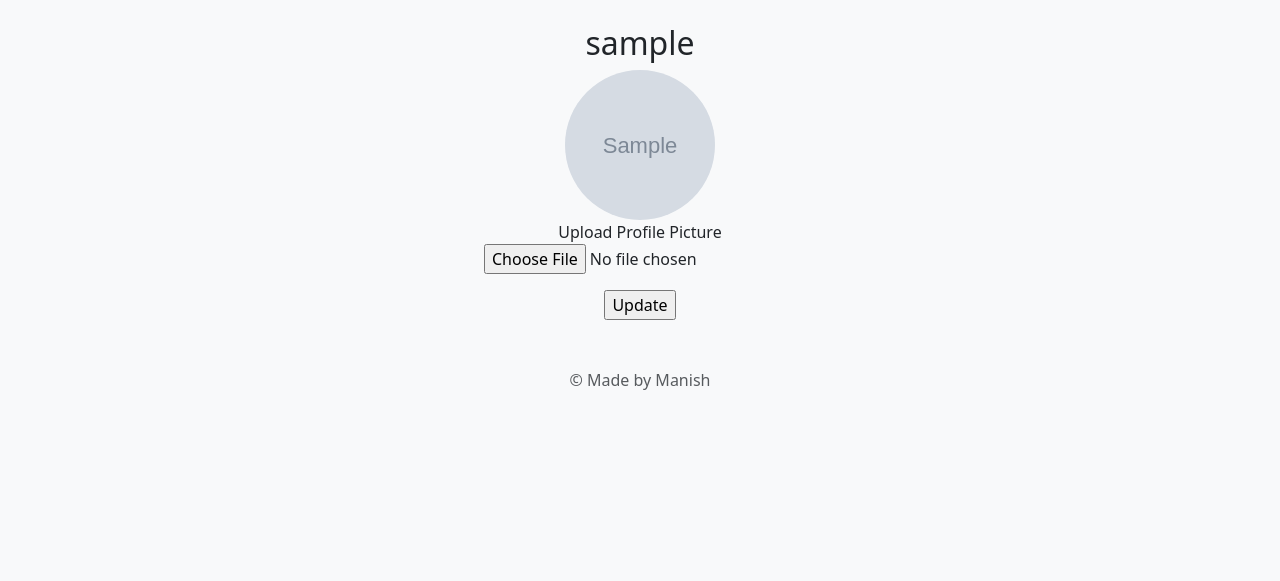
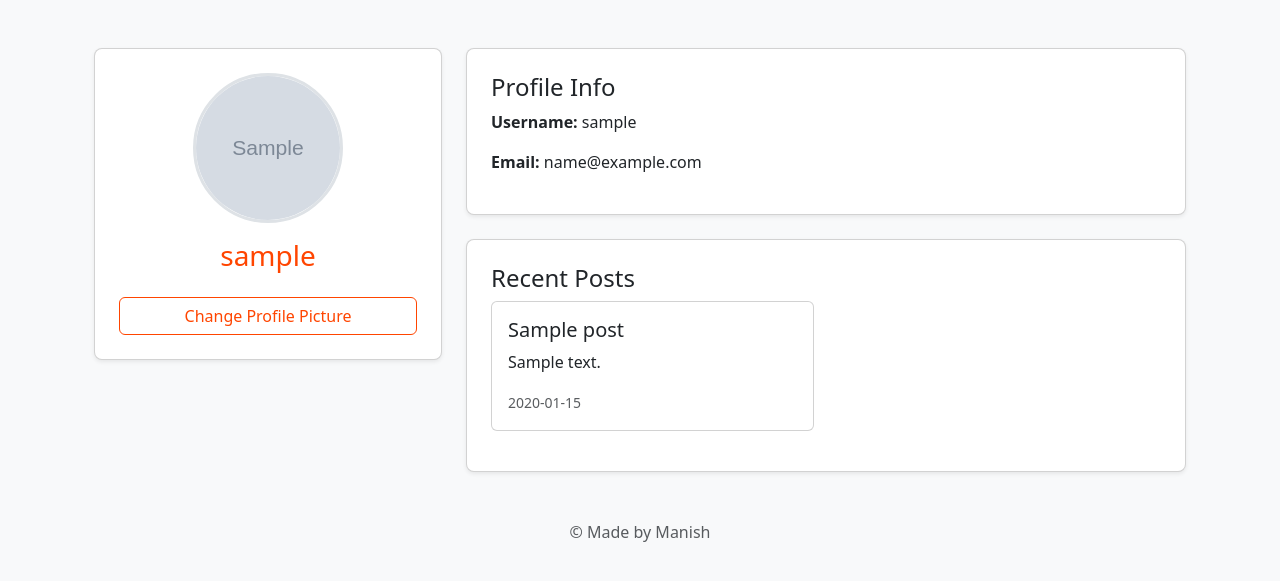
Before and after one commit to TManish-3D/Blog, a Flask app: page /account in a window 1280 px wide. Shown: the part 56-637 px from the top of the page. Run offline with Flask 3, Linux system fonts and the light colour scheme; a user stored in the database is signed in; tables that the repository leaves empty hold one stand-in row (values such as "Sample post"); grey boxes marked "Sample" are stand-in pictures; some libraries are stand-ins or nearby versions.

Commit message:
pushing images

```diff
--- a/new_projects/templates/account.html
+++ b/new_projects/templates/account.html
@@ -1,28 +1,82 @@
 {% extends "base.html" %}
+{% block title %}Account{% endblock %}
+
 {% block content %}
-<div class="container text-center">
-    <h2>{{ current_user.username }}</h2>
+<div class="container mt-5">
+    <div class="row">
+        <!-- Left Sidebar: Profile Info -->
+        <div class="col-md-4">
+            <div class="card shadow-sm rounded-3 p-4 text-center">
 
-    <img class="rounded-circle account-img" src="{{ image_file }}" alt="Profile Picture" style="width: 150px; height: 150px; object-fit: cover;">
+                <!-- Profile Picture -->
+                <div class="mb-3 position-relative">
+                    <img id="profileImage"
+                         src="{{ image_file }}"
+                         alt="Profile Picture"
+                         class="rounded-circle border border-3 border-orangered"
+                         style="width: 150px; height: 150px; object-fit: cover; cursor: pointer;"
+                         onclick="previewImage(this.src)">
+                </div>
 
+                <!-- Username -->
+                <h3 style="color: orangered;">{{ current_user.username }}</h3>
 
-    <form method="POST" enctype="multipart/form-data">
-        {{ form.hidden_tag() }}
-       <div class="pp"><p>
-            {{ form.picture.label }}<br>
-            {{ form.picture() }}
-            {% if form.picture.errors %}
-              {% for error in form.picture.errors %}
-                <span style="color: red;">{{ error }}</span>
+                <!-- Upload Picture Button -->
+                <label class="btn btn-outline-orangered mt-3 w-100" style="border-color: orangered; color: orangered; cursor: pointer;">
+                    Change Profile Picture
+                    {{ form.picture(class="d-none", onchange="this.form.submit()") }}
+                </label>
+            </div>
+        </div>
 
-                {% endfor %}
-                {% endif %}
+        <!-- Right Side: User Info / Posts -->
+        <div class="col-md-8">
+            <div class="card shadow-sm rounded-3 p-4 mb-4">
+                <h4>Profile Info</h4>
+                <p><strong>Username:</strong> {{ current_user.username }}</p>
+                <p><strong>Email:</strong> {{ current_user.email }}</p>
+                <!-- Add more fields if needed -->
+            </div>
 
-        </p></div>
+            <div class="card shadow-sm rounded-3 p-4">
+                <h4>Recent Posts</h4>
+                <div class="row">
+                    {% for post in current_user.posts %}
+                        <div class="col-md-6 mb-3">
+                            <div class="card h-100">
+                                <div class="card-body">
+                                    <h5 class="card-title">{{ post.title }}</h5>
+                                    <p class="card-text">{{ post.content[:100] }}{% if post.content|length > 100 %}...{% endif %}</p>
+                                    <small class="text-muted">{{ post.date.strftime('%Y-%m-%d') }}</small>
+                                </div>
+                            </div>
+                        </div>
+                    {% else %}
+                        <p class="text-muted">No posts yet.</p>
+                    {% endfor %}
+                </div>
+            </div>
+        </div>
+    </div>
+</div>
 
+<!-- Image Preview Modal -->
+<div class="modal fade" id="imageModal" tabindex="-1" aria-hidden="true">
+  <div class="modal-dialog modal-dialog-centered">
+    <div class="modal-content bg-transparent border-0">
+      <div class="modal-body p-0">
+        <img id="modalImage" src="" class="img-fluid rounded" alt="Preview">
+      </div>
+      <button type="button" class="btn-close position-absolute top-0 end-0 m-2" data-bs-dismiss="modal" aria-label="Close"></button>
+    </div>
+  </div>
+</div>
 
-
-        <p>{{ form.submit() }}</p>
-    </form>
-</div>
+<script>
+function previewImage(src) {
+    document.getElementById('modalImage').src = src;
+    var imageModal = new bootstrap.Modal(document.getElementById('imageModal'));
+    imageModal.show();
+}
+</script>
 {% endblock %}
--- a/new_projects/templates/base.html
+++ b/new_projects/templates/base.html
@@ -64,7 +64,8 @@
                             <div class="d-flex align-items-center mb-3">
                                 <img class="rounded-circle me-3"
                                      src="{{ url_for('static', filename='images/' + post.author.image_file) }}"
-                                     width="50" height="50" alt="Profile Picture">
+                                     width="50" height="50" alt="Profile Picture"style="cursor: pointer;"
+                             onclick="previewImage(this.src)">
                                 <div>
                                     <strong>{{ post.author.username }}</strong><br>
                                     <small class="text-muted">{{ post.date.strftime('%Y-%m-%d') }}</small>
@@ -86,7 +87,26 @@
                 <p class="text-center text-muted">No posts yet. Create a new post to get started!</p>
             {% endfor %}
         </div>
-        {% endblock %}
+        <div class="modal fade" id="imageModal" tabindex="-1" aria-hidden="true">
+  <div class="modal-dialog modal-dialog-centered">
+    <div class="modal-content bg-transparent border-0">
+      <div class="modal-body p-0">
+        <img id="modalImage" src="" class="img-fluid rounded" alt="Preview">
+      </div>
+      <button type="button" class="btn-close position-absolute top-0 end-0 m-2" data-bs-dismiss="modal" aria-label="Close"></button>
+    </div>
+  </div>
+</div>
+
+<script>
+function previewImage(src) {
+    document.getElementById('modalImage').src = src;
+    var imageModal = new bootstrap.Modal(document.getElementById('imageModal'));
+    imageModal.show();
+}
+</script>
+{% endblock %}
+
     </main>
 
     <!-- Footer -->
@@ -96,5 +116,6 @@
 
     <!-- Bootstrap JS -->
     <script src="https://cdn.jsdelivr.net/npm/bootstrap@5.3.0/dist/js/bootstrap.bundle.min.js"></script>
+
 </body>
 </html>
```
Also changed, not shown: new_projects/templates/newpost.html (+26 -9 lines).
